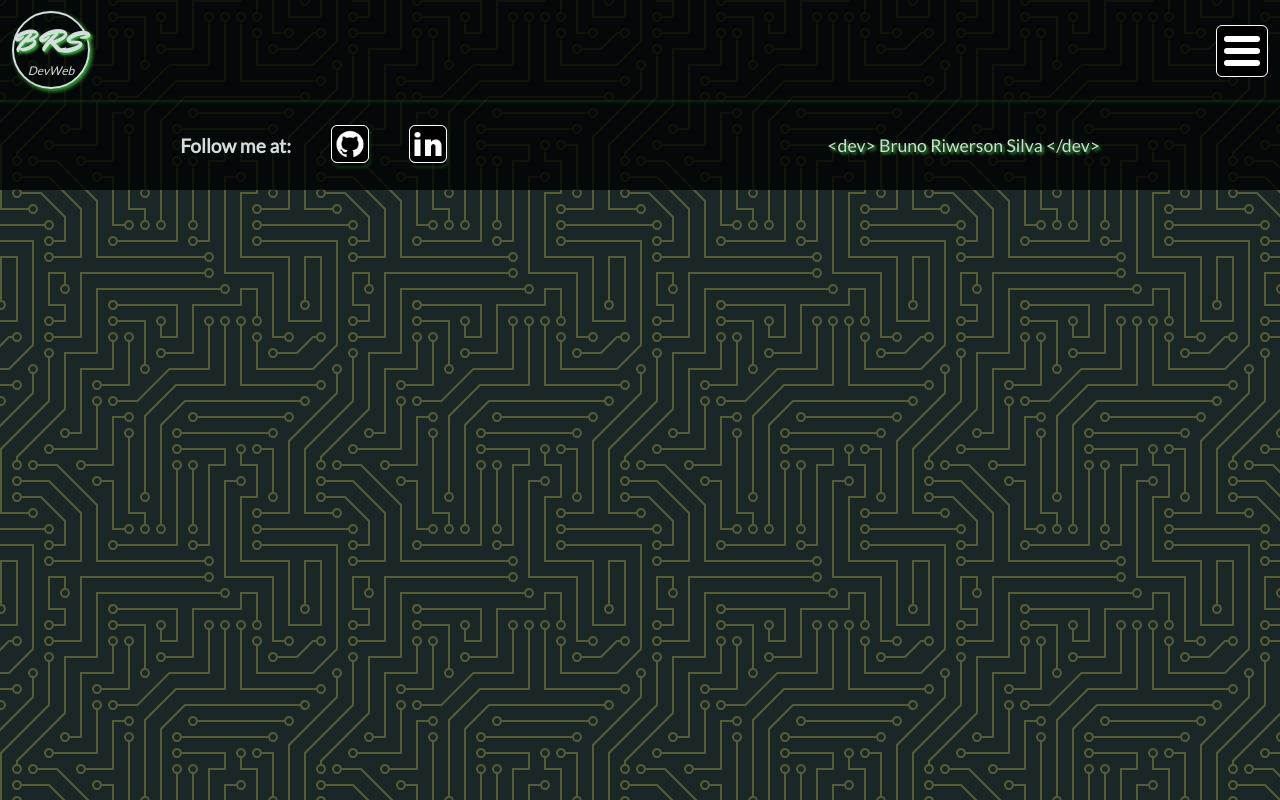
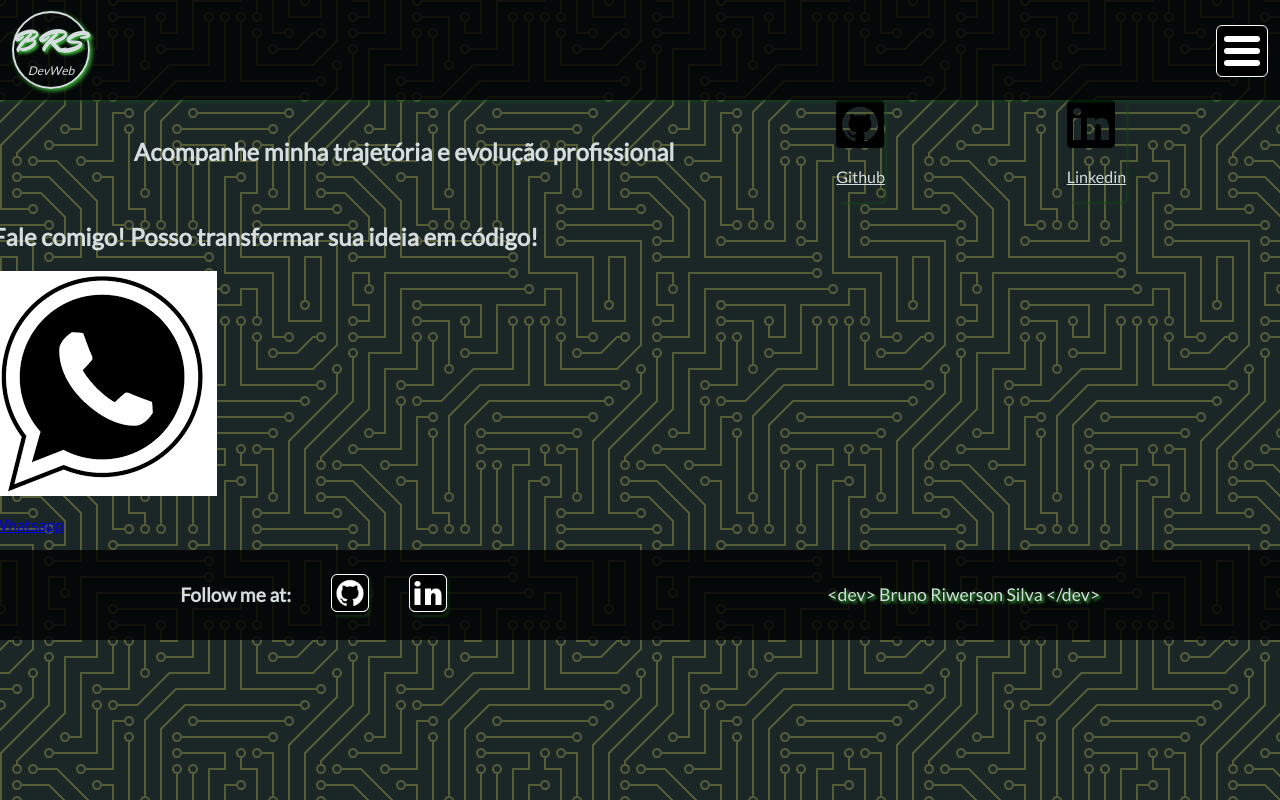
Before and after one commit to vanriwerson/portfolio-react-reboot, a React (Create React App) app: page /contact in a window 1280 px wide. Built offline with nearby package versions, Linux system fonts and the light colour scheme.

Commit message:
Estrutura inicial da página de contatos

```diff
--- a/src/pages/Contact.jsx
+++ b/src/pages/Contact.jsx
@@ -1,12 +1,54 @@
 import React, { Component } from "react";
+import githubIcon from '../images/socials/github.png';
+import linkedinIcon from '../images/socials/linkedin.png';
+import whatsApp from '../images/whatsapp.png';
 import Footer from "../components/shared/Footer/Footer";
 import Header from "../components/shared/Header/Header";
 
 export default class Contact extends Component{
   render () {
     return(
-      <section>
+      <section className="contact">
         <Header />
+        <div className="socials">
+          <h1>Acompanhe minha trajetória e evolução profissional</h1>
+          <a
+            href="https://github.com/vanriwerson"
+            target="_blank"
+            rel="noreferrer"
+          >
+            <img
+              src={ githubIcon }
+              alt="Github icon"
+            />
+            <p>Github</p>
+          </a>
+          <a
+            href="https://www.linkedin.com/in/bruno-riwerson/"
+            target="_blank"
+            rel="noreferrer"
+          >
+            <img
+              src={ linkedinIcon }
+              alt="Linkedin icon"
+            />
+            <p>Linkedin</p>
+          </a>
+        </div>
+        <div className="direct">
+          <h1>Fale comigo! Posso transformar sua ideia em código!</h1>
+          <a
+            href="https://api.whatsapp.com/send?phone=+55019991550438"
+            target="_blank"
+            rel="noreferrer"
+          >
+            <img
+              src={ whatsApp }
+              alt="Whatsapp icon"
+            />
+            <p>Whatsapp</p>
+          </a>
+        </div>
         <Footer />
       </section>
     );
```
Also changed, not shown: src/images/whatsapp.png (added).
